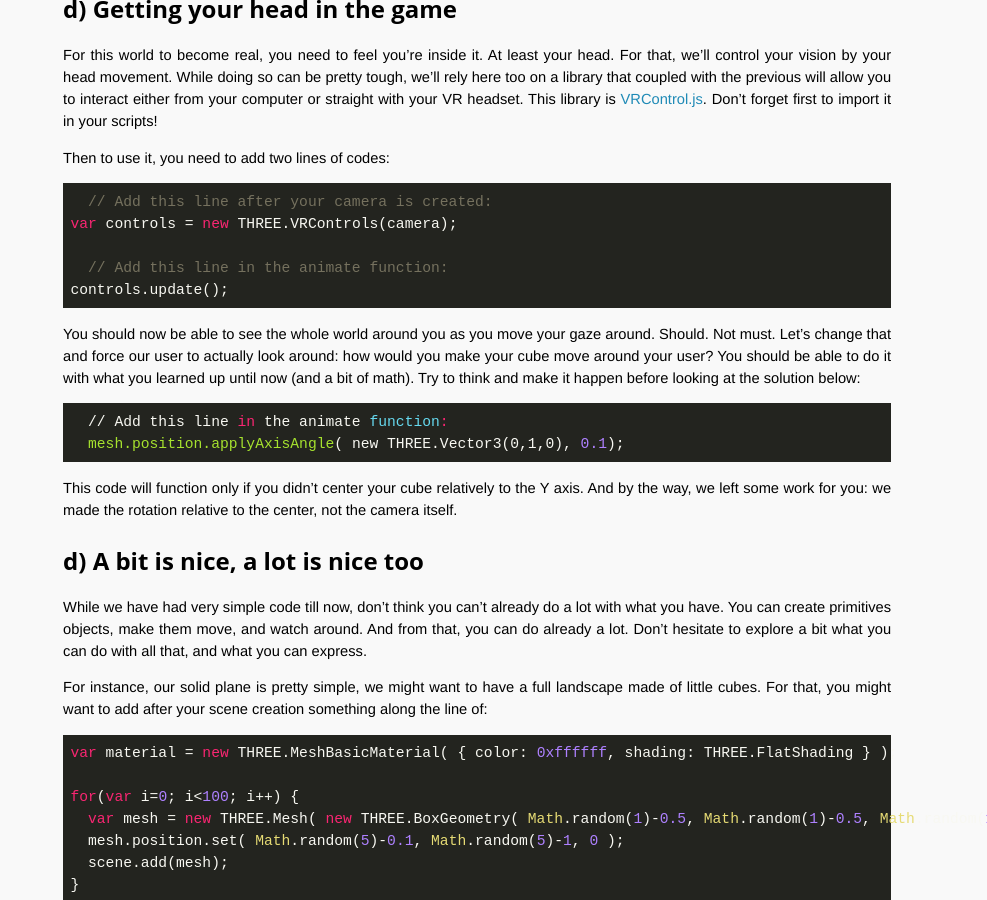
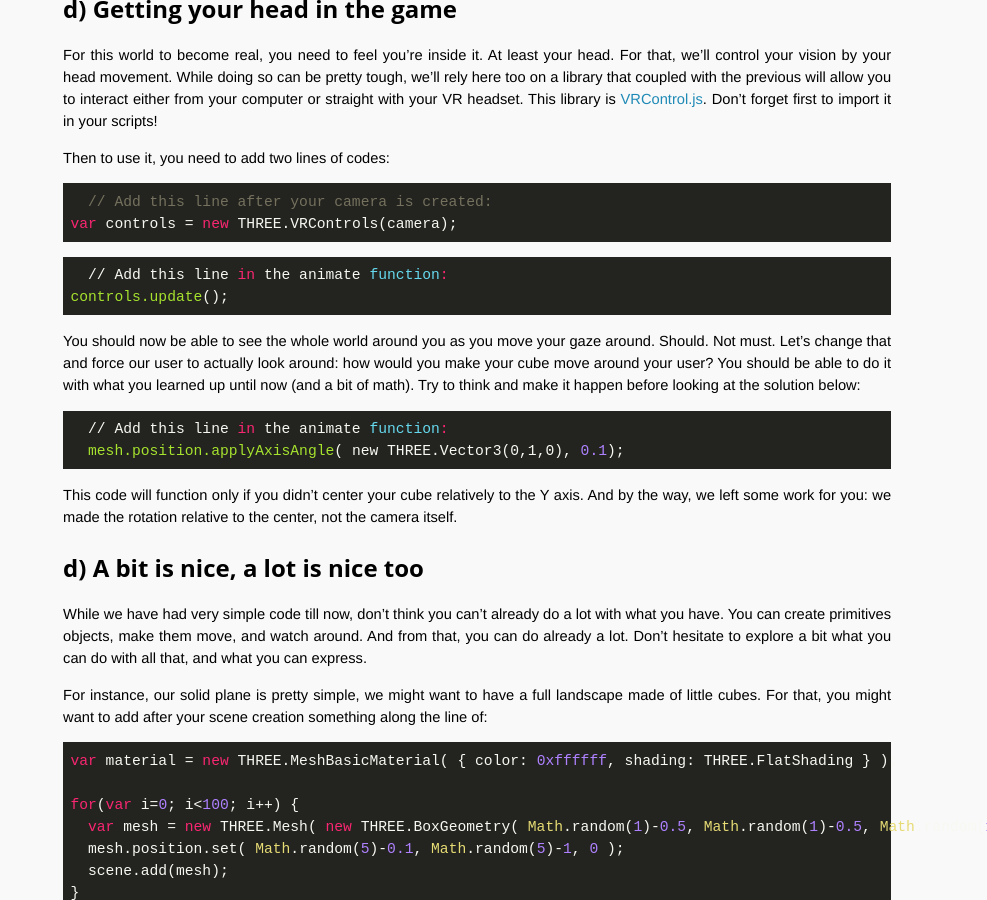
Before and after one commit to OpenTechSchool-Brussels/webVR-for-3D-graphics-and-music, a Jekyll site: the page built from your-3D-scene.markdown, in a window 1280 px wide and 900 px high, scrolled down 5388 px. Shown: the whole window, without its empty margins (293-1280 px from the left). Built offline with Jekyll 4.4.1, drawn with Linux system fonts in a browser that asks for light colours; Markdown is read by kramdown in place of the engine named in the settings.

Commit message:
Update your-3D-scene.markdown

````diff
--- a/your-3D-scene.markdown
+++ b/your-3D-scene.markdown
@@ -178,7 +178,9 @@ Then to use it, you need to add two lines of codes:
 ```javascript
   // Add this line after your camera is created:
 var controls = new THREE.VRControls(camera);
+```
 
+```javascript
   // Add this line in the animate function:
 controls.update();
 ```
````
